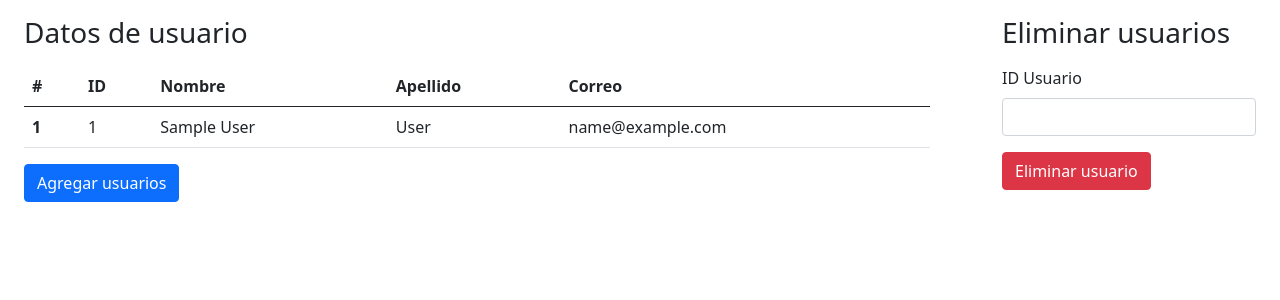
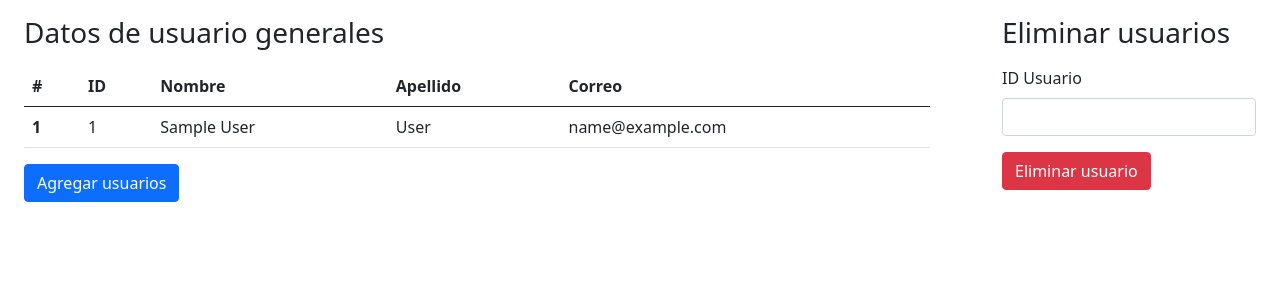
Before and after one commit to arjunasaenz/modulo6_actividad1, a Flask app: page / in a window 1280 px wide. Shown: the top 300 px of the page. Run offline with Flask 3, Linux system fonts and the light colour scheme; tables that the repository leaves empty hold one stand-in row (values such as "Sample post").

Commit message:
Update title

```diff
--- a/templates/index.html
+++ b/templates/index.html
@@ -11,7 +11,7 @@
         <div class="col-md-9">
 
             <div class="container">
-                <h3 class="my-3">Datos de usuario</h3>
+                <h3 class="my-3">Datos de usuario generales</h3>
                 <table class="table">
                     <thead>
                         <tr>
```
